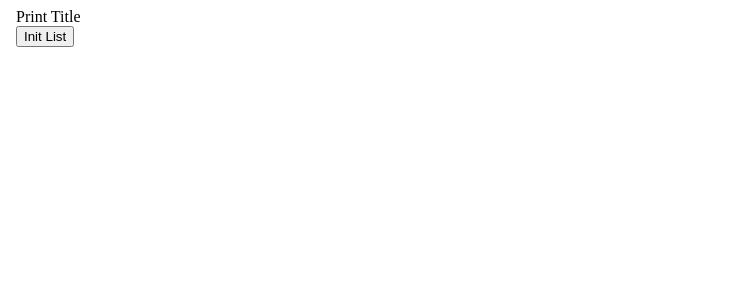
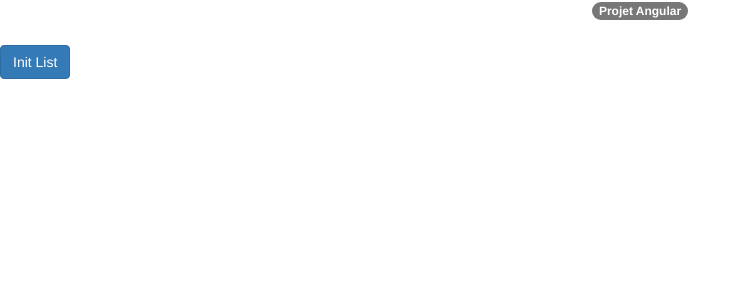
Before and after one commit to Kingdo7/Entreprise, an Angular app: page / in a window 1280 px wide. Shown: the top 300 px of the page, without its empty margins (0-751 px from the left). Built offline with nearby package versions, Linux system fonts and the light colour scheme.

Commit message:
Bootstrap TERMINER

```diff
--- a/angular.json
+++ b/angular.json
@@ -24,7 +24,8 @@
               "src/assets"
             ],
             "styles": [
-              "src/styles.css"
+              "src/styles.css",
+              "node_modules/bootstrap/dist/css/bootstrap.min.css"
             ],
             "scripts": []
           },
--- a/package.json
+++ b/package.json
@@ -19,6 +19,7 @@
     "@angular/platform-browser": "~9.1.3",
     "@angular/platform-browser-dynamic": "~9.1.3",
     "@angular/router": "~9.1.3",
+    "bootstrap": "^3.4.1",
     "rxjs": "~6.5.4",
     "tslib": "^1.10.0",
     "zone.js": "~0.10.2"
--- a/src/app/app.component.html
+++ b/src/app/app.component.html
@@ -2,15 +2,19 @@
   <head>
     <meta charset="UTF-8" />
     <meta name="viewport" content="width=device-width, initial-scale=1.0" />
-    <title>Projet A</title>
   </head>
   <body>
-    <label>Print Title</label>
+    <div [align]="alignement">
+      <label>
+        <span class="badge badge-secondary">Projet Angular</span>
+      </label>
+    </div>
+
     <br />
-    <button (click)="ExecuteWs()">Init List</button>
+    <button class="btn btn-primary" (click)="ExecuteWs()">Init List</button>
 
-    <ul class="list-group">
-      <li *ngFor="let post of posts" class="list-group-item">
+    <ul class="list-group list-group-horizontal">
+      <li *ngFor="let post of posts" class="list-group-item ">
         <a (click)="affich_details(post)">{{ post.name }}</a>
       </li>
     </ul>
--- a/src/app/app.component.ts
+++ b/src/app/app.component.ts
@@ -11,6 +11,7 @@ export class AppComponent {
   posts: any;
   clic_list: boolean;
   details_pers_value: any;
+  alignement = 'center';
 
   constructor(private webService: WebServiceService) {}
 
--- a/src/app/personne/personne.component.html
+++ b/src/app/personne/personne.component.html
@@ -1,10 +1,10 @@
-<ul>
-    <li ><b>Nom :</b> {{ details_personne.name }}</li>
-    <li ><b>Société :</b> {{ details_personne.company.name }}</li>
-    <li ><b>Website :</b> {{ details_personne.website }}</li>
-    <li ><b>Téléphone :</b> {{ details_personne.phone }}</li>
-    <li ><b>E-mail :</b> {{ details_personne.email }}</li>
-    <li ><b>Adresse :</b> {{ details_personne.address.street }} <br>
+<ul class="list-group">
+    <li class="list-group-item list-group-item-info"><b>Nom : {{ details_personne.name }}</b></li>
+    <li class="list-group-item list-group-item-info"><b>Société :</b> {{ details_personne.company.name }}</li>
+    <li class="list-group-item list-group-item-info"><b>Website :</b> {{ details_personne.website }}</li>
+    <li class="list-group-item list-group-item-info"><b>Téléphone :</b> {{ details_personne.phone }}</li>
+    <li class="list-group-item list-group-item-info"><b>E-mail :</b> {{ details_personne.email }}</li>
+    <li class="list-group-item list-group-item-info"><b>Adresse :</b> {{ details_personne.address.street }} <br>
         {{ details_personne.address.suite }} <br>
         {{ details_personne.address.zipcode }} {{ details_personne.address.city }}</li>
 </ul>
```
Also changed, not shown: 1 other file (tests, documents, lock files or other folders).
